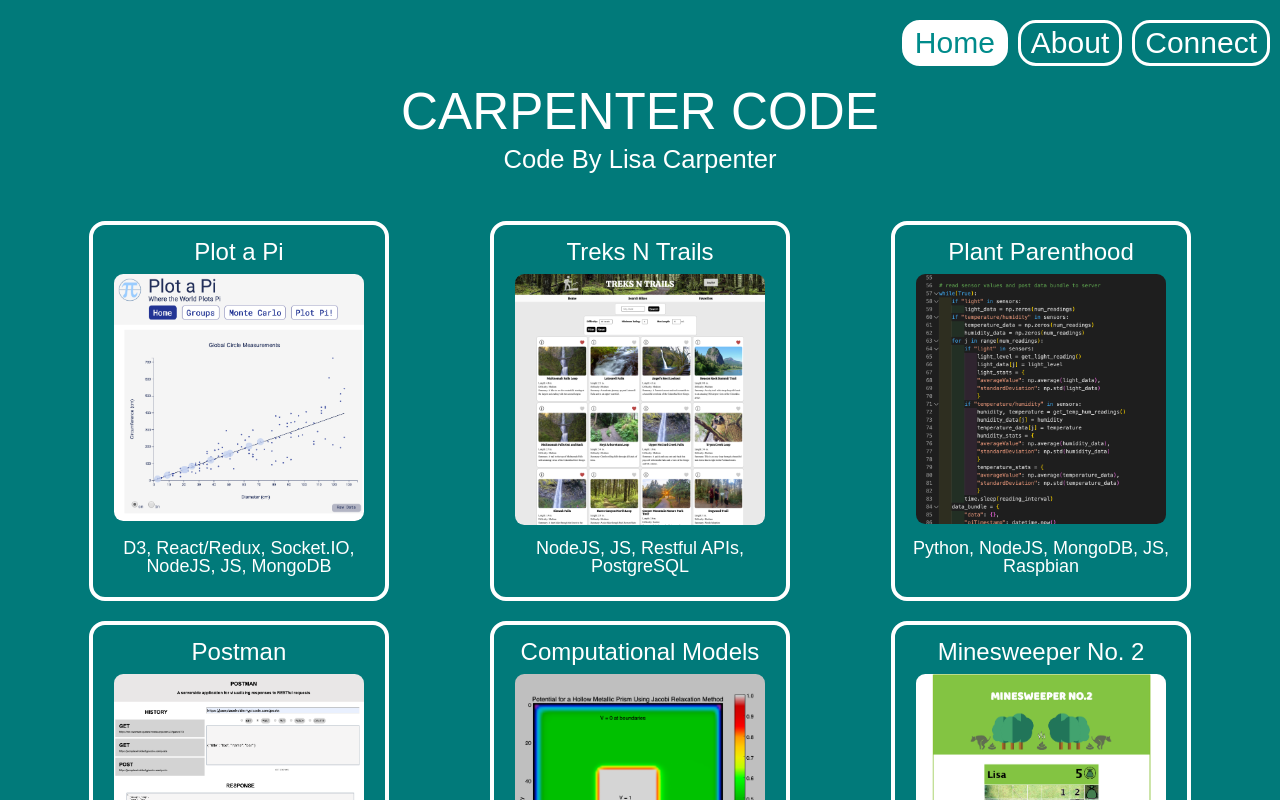
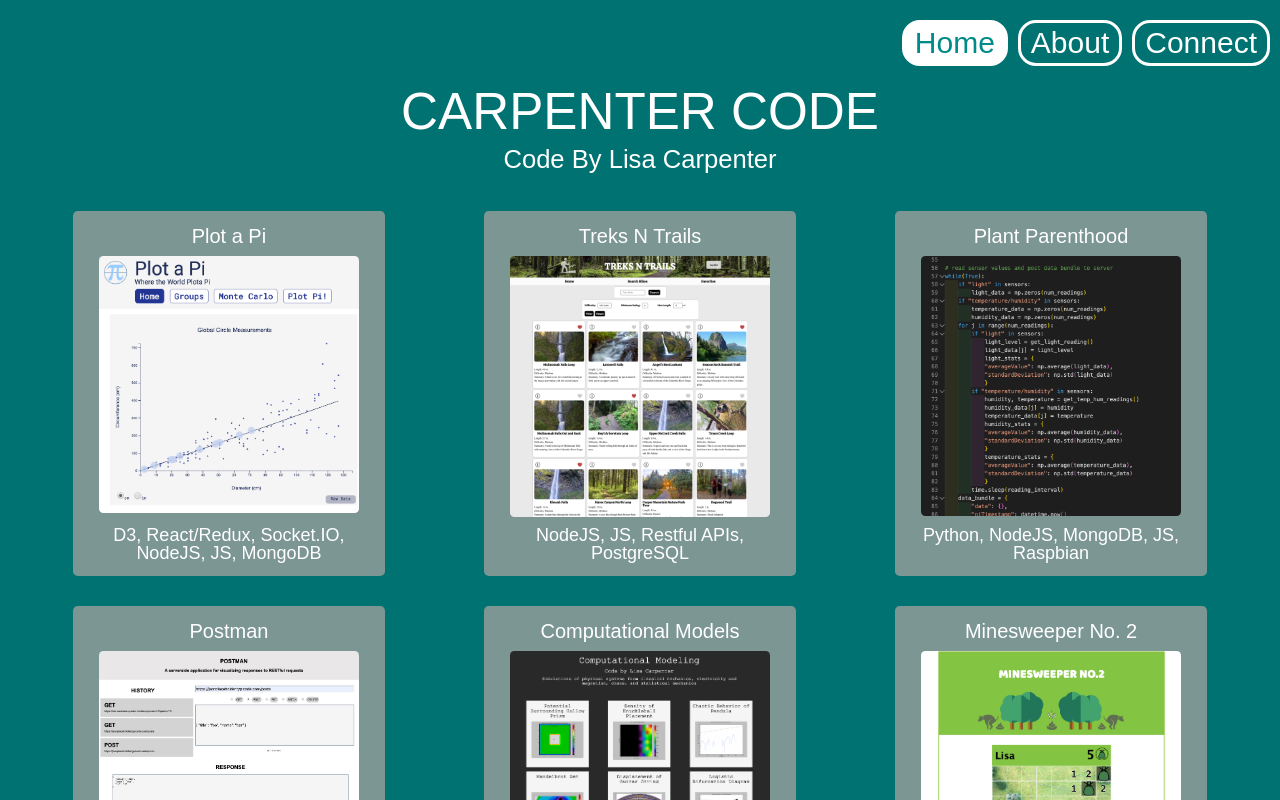
Before and after one commit to licarpen/website, a React app: page / in a window 1280 px wide. Shown: the top 800 px of the page. Built offline with nearby package versions, Linux system fonts and the light colour scheme.

Commit message:
implement stylistic changes to cards and color scheme

```diff
--- a/src/components/App.css
+++ b/src/components/App.css
@@ -1,7 +1,7 @@
 body{
   margin: auto;
   padding-bottom: 3vw;
-  background: rgb(1, 122, 122);
+  background: rgb(1, 114, 114);
   h1 {
     font-family: Arial, Helvetica, sans-serif;
     text-align: center;
--- a/src/components/about/About.css
+++ b/src/components/about/About.css
@@ -2,8 +2,8 @@
   width: 80%;
   margin: auto;
   margin-top: 30px;
-  border: white solid 2px;
-  border-radius: 1em;
+  border-radius: 0.4em;
+  background: rgb(10, 109, 102);
   padding: 20px;
 
   p{
--- a/src/components/connect/Connect.css
+++ b/src/components/connect/Connect.css
@@ -5,16 +5,16 @@
   flex-direction: column;
   align-items: flex-start;
   width: 35%;
-  border: white 3px solid;
+  background: rgb(186, 216, 214);
   padding: 20px;
-  border-radius: 1em;
+  border-radius: 0.2em;
 
   a{
     font-size: 3vw;
     font-family: Arial, Helvetica, sans-serif;
     margin-top: 2vw;
     margin-bottom: 2vw;
-    color: white;
+    color: rgb(36, 107, 96);
     text-decoration: none;
   }
 
--- a/src/components/header/Header.css
+++ b/src/components/header/Header.css
@@ -14,10 +14,10 @@
 
   @media screen and (max-width: 600px){
     h1{
-      font-size: 24px;
+      font-size: 28px;
     }
     h2{
-      font-size: 18px;
+      font-size: 20px;
     }
   }
 }
--- a/src/components/portfolio/PortfolioItem.css
+++ b/src/components/portfolio/PortfolioItem.css
@@ -7,19 +7,19 @@
                        "image tech"
                        "image description"
                        "image contributions";
+  grid-template-columns: 1fr 1fr;
   grid-template-rows: maxcontent;
   justify-content: stretch;
   grid-gap: 1.75vw;
   align-items: center;
-  border: white solid 3px;
   padding: 30px;
-  border-radius: 1em;
+  border-radius: 0.3em;
 
 
   img{
     grid-area: image;
-    width: 40vw;
-    border-radius: 1em;
+    width: 95%;
+    border-radius: 0.2em;
   }
 
   h2{
@@ -37,8 +37,8 @@
     margin: 1.5vw;
     padding: 0.75vw;
     font-size: 1.5vw;
-    border: 2px solid white;
     color: rgb(1, 41, 41);
+    background: rgb(174, 212, 209);
     border-radius: 1em;
     text-decoration: none;
     font-family: Arial, Helvetica, sans-serif;
@@ -60,10 +60,15 @@
     font-size: 20px;
   }
 
+  .row{
+    grid-area: row;
+    color: blue;
+    background: blue;
+    border: 2px solid blue;
+  }
+
   .contributionsContainer{
     grid-area: contributions;
-    border: white solid 3px;
-    border-radius: 1em;
     padding: 20px;
   }
 
@@ -116,7 +121,7 @@
     }
 
     img{
-      width: 100%;
+      width: 90%;
       margin: auto;
     }
 
--- a/src/components/portfolio/PortfolioList.css
+++ b/src/components/portfolio/PortfolioList.css
@@ -2,7 +2,8 @@
   margin: 3vw;
   border-radius: 1em;
   display: grid;
-  grid-template-columns: repeat(auto-fit, minmax(310px, 1fr));
+  gap: 30px;
+  grid-template-columns: repeat(auto-fit, minmax(330px, 1fr));
   justify-items: center;
 
   .Link{
@@ -11,36 +12,32 @@
   }
 
   .title{
-    font-size: 24px;
+    font-size: 20px;
+    color: white;
   }
 
   .card{
     width: 300px;
-    height: 380px;
+    height: 335px;
+    background: rgb(124, 150, 148);
     padding: 6px;
     padding-top: 15px;
     padding-bottom: 15px;
-    margin: 10px;
-    border-radius: 1em;
-    border: solid 4px white;
-    box-sizing: border-box;
+    border-radius: 0.3em;
   }
 
   .imgDiv{
-    height: 265px;
+    height: 270px;
     display: block;
     margin: auto;
     margin-bottom: 10px;
   }
 
   .card:hover{
-    border: solid 8px white;
-    margin-top: 6px;
     img{
-      width: 260px;
+      width: 270px;
       padding: 0px;
       padding-top: 8px;
-      padding-bottom: 3px;
     }
     .imgDiv{
       margin-bottom: 10px;
@@ -49,9 +46,10 @@
 
   img{
     display: block;
+    padding-bottom: 3px;
     margin: auto;
-    width: 250px;
-    border-radius: 1.2em;
+    width: 260px;
+    border-radius: 0.9em;
     padding: 10px;
     transition: width 0.4s;
   }
@@ -59,14 +57,13 @@
   .tech{
     font-size: 18px;
     font-weight: none;
+    color:white;
   }
 
   @media screen and (min-width: 1320px){
-    grid-template-columns: repeat(auto-fit, minmax(350px, 1fr));
-    row-gap: 30px;
-    .card{
-      padding: 20px;
-      width: 320px;
-    }
+    width: 85%;
+    margin: auto;
+    grid-template-columns: repeat(auto-fit, minmax(330px, 1fr));
+    row-gap: 50px;
   }
 }
--- a/src/data/portfolio.js
+++ b/src/data/portfolio.js
@@ -47,7 +47,7 @@ export const portfolioPieces = [
     technology: 'Python, ReactJS',
     description: 'A collection of computational models that simulate physical systems from classical mechanics, electricity and magnetism, chaos, quantum mechanics, and statistical mechanics.',
     github: 'https://github.com/licarpen/computational-modeling',
-    site: null,
+    site: 'https://computationalmodeling.netlify.com',
     contributions: ['Compared errors in Euler and Euler-Comer approximation methods for modeling radioactive decay', 'Graphed chaotic behavior of two driven damped pendula', 'Graphed bifurcation and chaos of the logistic equation', 'Graphed Mandelbrot set fractal', 'Visualized interactions of sound waves', 'Modeled Pyrochlore lattice structure in 3D', 'Simulated knuckleball throw', 'Generated random walk in 1D', 'Approximated pi using Archimedes\' method', 'Compared integral approximation techniques', 'Modeled potential surrounding a hollow prism', 'Generated white noise']
   },
   {
@@ -60,7 +60,7 @@ export const portfolioPieces = [
     contributions: ['Led team from ideation through MVP', 'Wrote and tested logic for seeding board with mines', 'Wrote and tested logic for board setup', 'Implemented and tested game play']
   },
   {
-    title: 'Data Structures and Algorithms',
+    title: 'Data Structures & Algorithms',
     image: whiteboard,
     technology: 'JavaScript',
     description: 'Implementation of common data structures and algorithms in computer programming.',
```
Also changed, not shown: src/assets/physics/physics_main.png, src/assets/physics/physics_prism.png (added).
